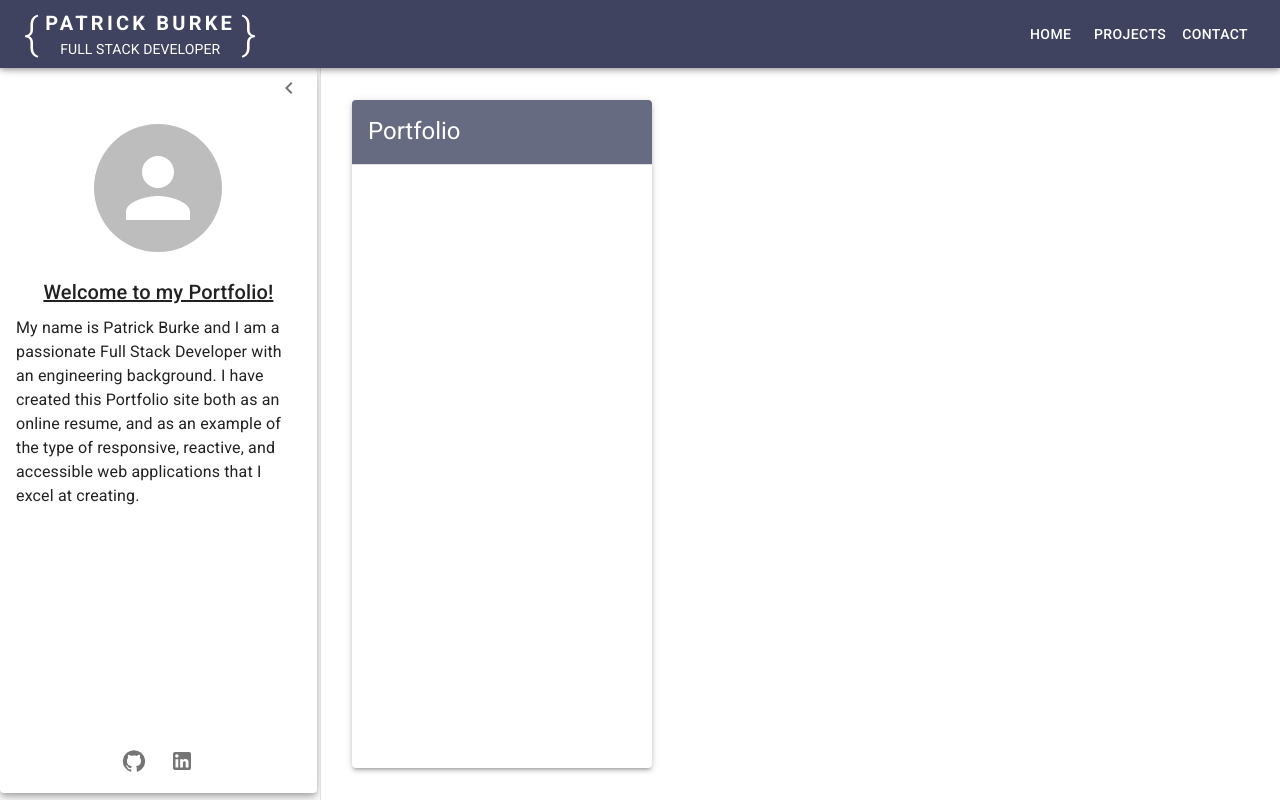
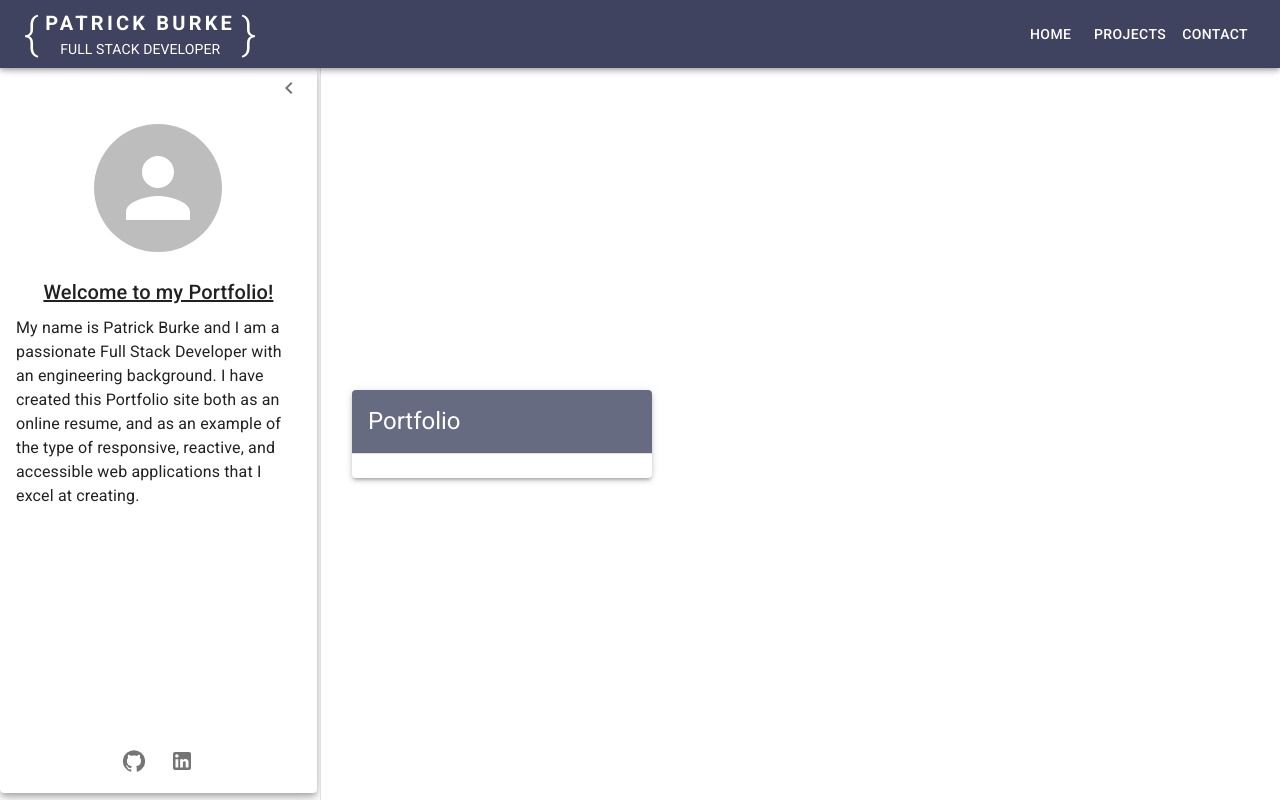
Before and after one commit to PattyBurke99/mui-portfolio, a React (Vite) app: page /mui-portfolio/projects in a window 1280 px wide. Built offline with nearby package versions, Linux system fonts and the light colour scheme.

Commit message:
Layout changes

```diff
--- a/src/components/ContentCard.tsx
+++ b/src/components/ContentCard.tsx
@@ -32,7 +32,7 @@ export function ContentCard({ icon, title, animationTime, zLayer, children }: IC
                     </Box>
                 }/>
                 <Divider />
-                <CardContent sx={{height: 'calc(100% - 65px)'}}>
+                <CardContent sx={{padding: 0}}>
                     {children}
                 </CardContent>
             </Card>
--- a/src/screens/Layout.tsx
+++ b/src/screens/Layout.tsx
@@ -58,11 +58,14 @@ function Layout() {
                 <Main open={isMdBreakpoint && aboutDrawerOpen} sx={{
                   height: '100%',
                   overflow: 'auto',
-                  padding: {xs: '1rem', md: '2rem'}
+                  paddingX: {xs: '1rem', md: '2rem'},
                 }}>
                     <Box sx={{
                       height: '100%',
                       marginLeft: {md: !aboutDrawerOpen ? '2rem' : 0},
+                      display: {md: 'flex'},
+                      flexDirection: {md: 'column'},
+                      justifyContent: {md: 'center'},
                       transition: theme.transitions.create('margin', {
                         easing: theme.transitions.easing.easeOut,
                         duration: theme.transitions.duration.enteringScreen,
--- a/src/screens/Projects.tsx
+++ b/src/screens/Projects.tsx
@@ -14,7 +14,6 @@ function Projects() {
         <Box sx={{
             display: 'flex',
             flexDirection: 'column',
-            minHeight: '100%',
         }}>
             <CardGroup cards={[portfolioCard]} />
         </Box>
```
